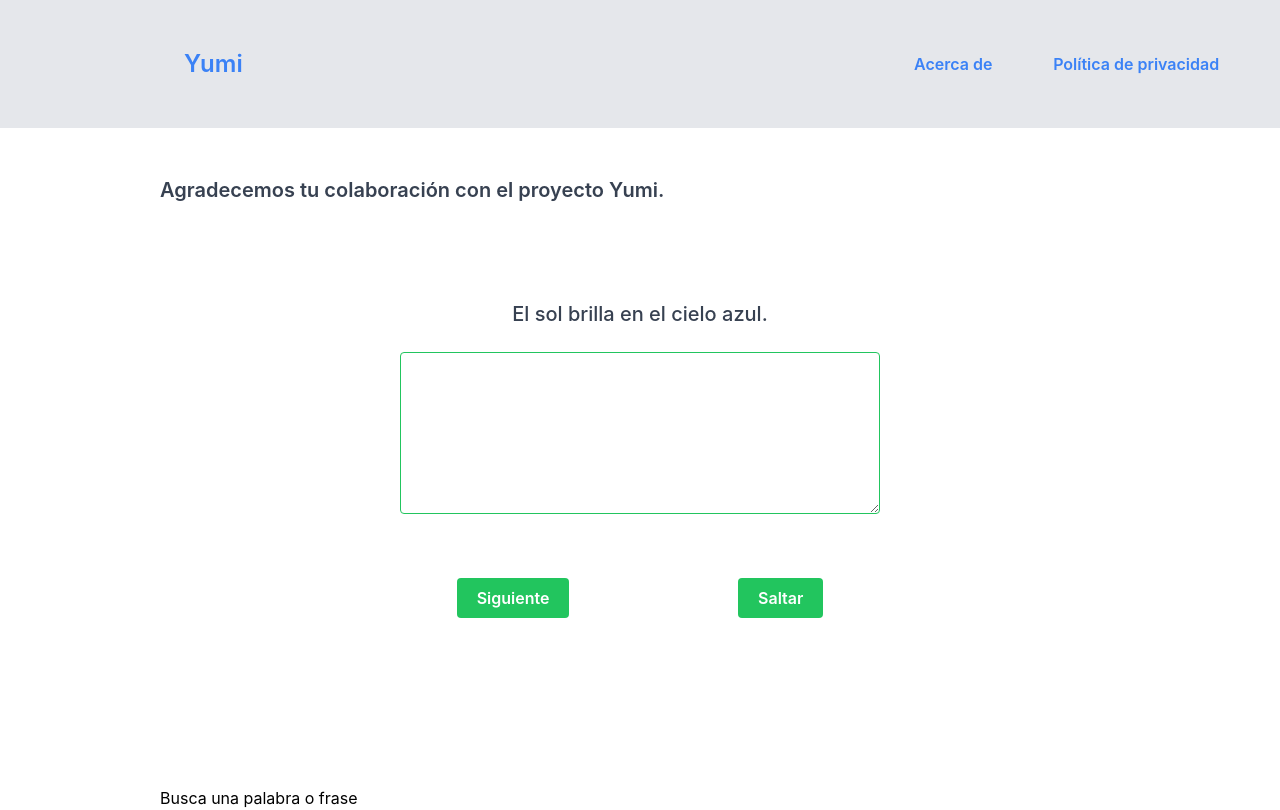
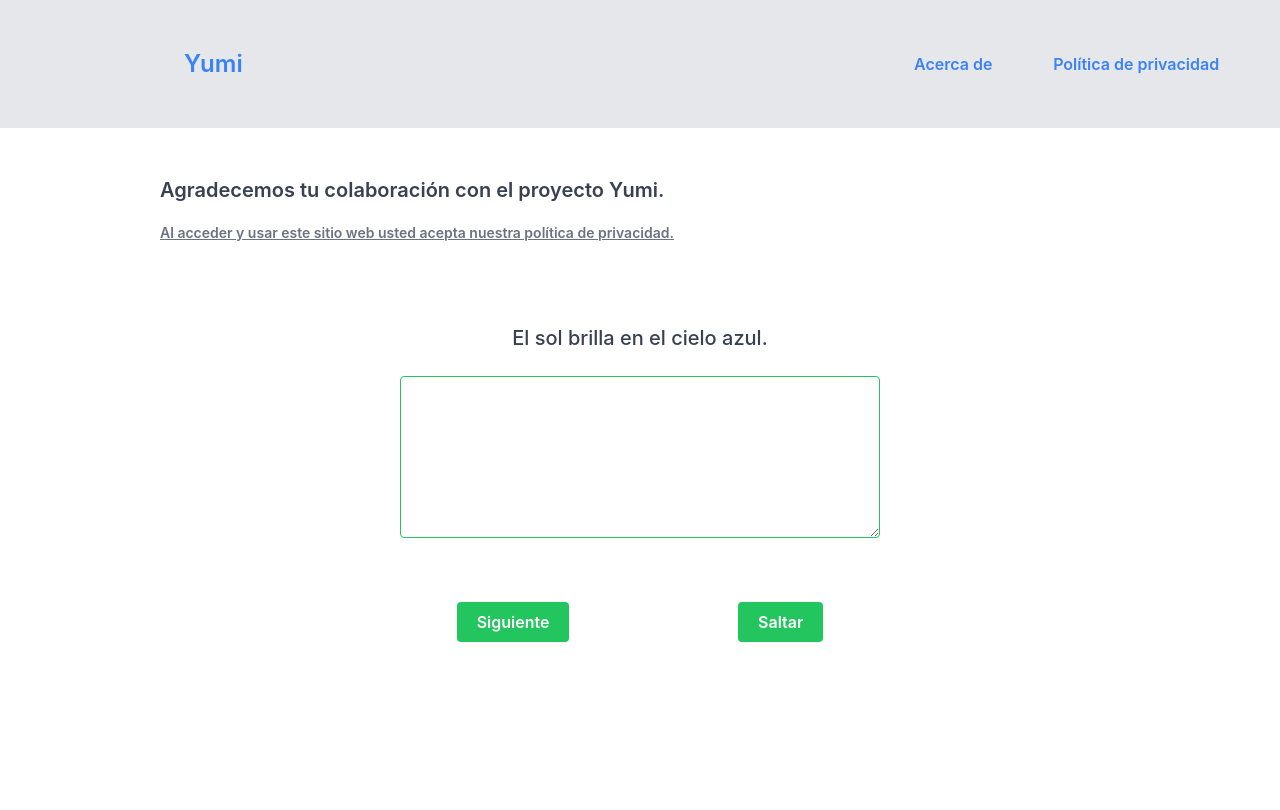
Before and after one commit to hectordiazgomez/circe, a React (Create React App) app: page / in a window 1280 px wide. Shown: the top 810 px of the page. Built offline with nearby package versions, Linux system fonts and the light colour scheme.

Commit message:
privacy policy

```diff
--- a/src/components/home.js
+++ b/src/components/home.js
@@ -3,6 +3,7 @@ import oraciones from "../data/sentences.json";
 import { getFirestore, collection, getDocs, addDoc, serverTimestamp } from 'firebase/firestore';
 import {db} from "../firebase"
 import database from "./assets/searchover.json"
+import { Link } from "react-router-dom";
 
 const Home = () => {
 
@@ -58,12 +59,19 @@ const Home = () => {
         <>
             <div className="flex justify-center">
                 <div className="w-5/6  sm:w-3/4 pt-12">
-                    <p className="text-xl text-gray-700 font-semibold pb-12">
+                    <p className="text-xl text-gray-700 font-semibold">
                         Agradecemos tu colaboración con el proyecto Yumi.
                     </p>
                 </div>
             </div>
-            <div className="flex text-xl font-medium pt-12 text-gray-700 justify-center">
+            <div className="flex justify-center">
+                <div className="w-5/6  sm:w-3/4 pt-4">
+                    <Link to="/policy" className="text-sm text-gray-500 underline hover font-semibold">
+                    Al acceder y usar este sitio web usted acepta nuestra política de privacidad.
+                    </Link>
+                </div>
+            </div>
+            <div className="flex text-xl font-medium pt-20 text-gray-700 justify-center">
                 <p>{sentences[currentSentenceIndex]}</p>
             </div>
             <div className="flex justify-center">
```
